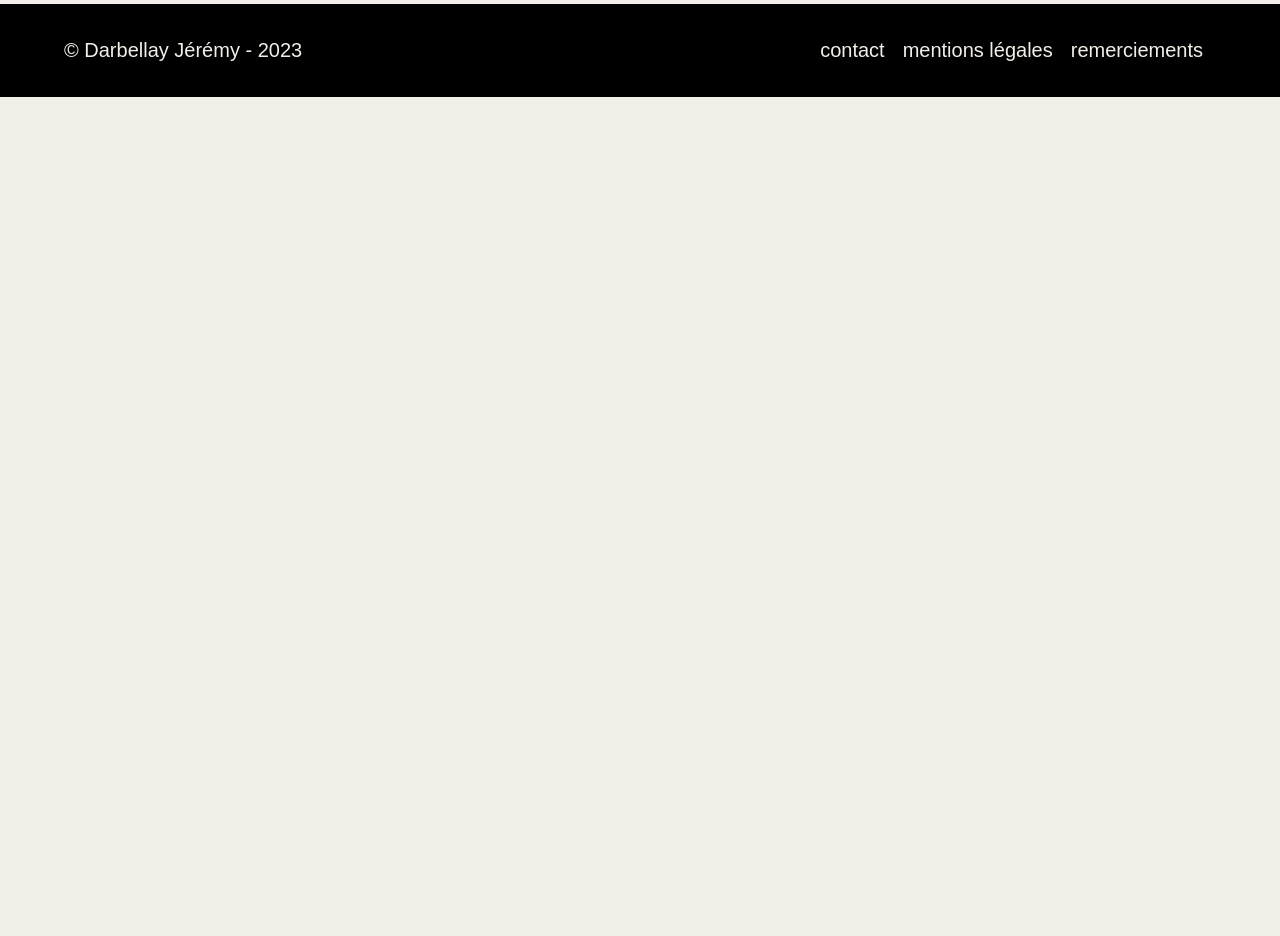
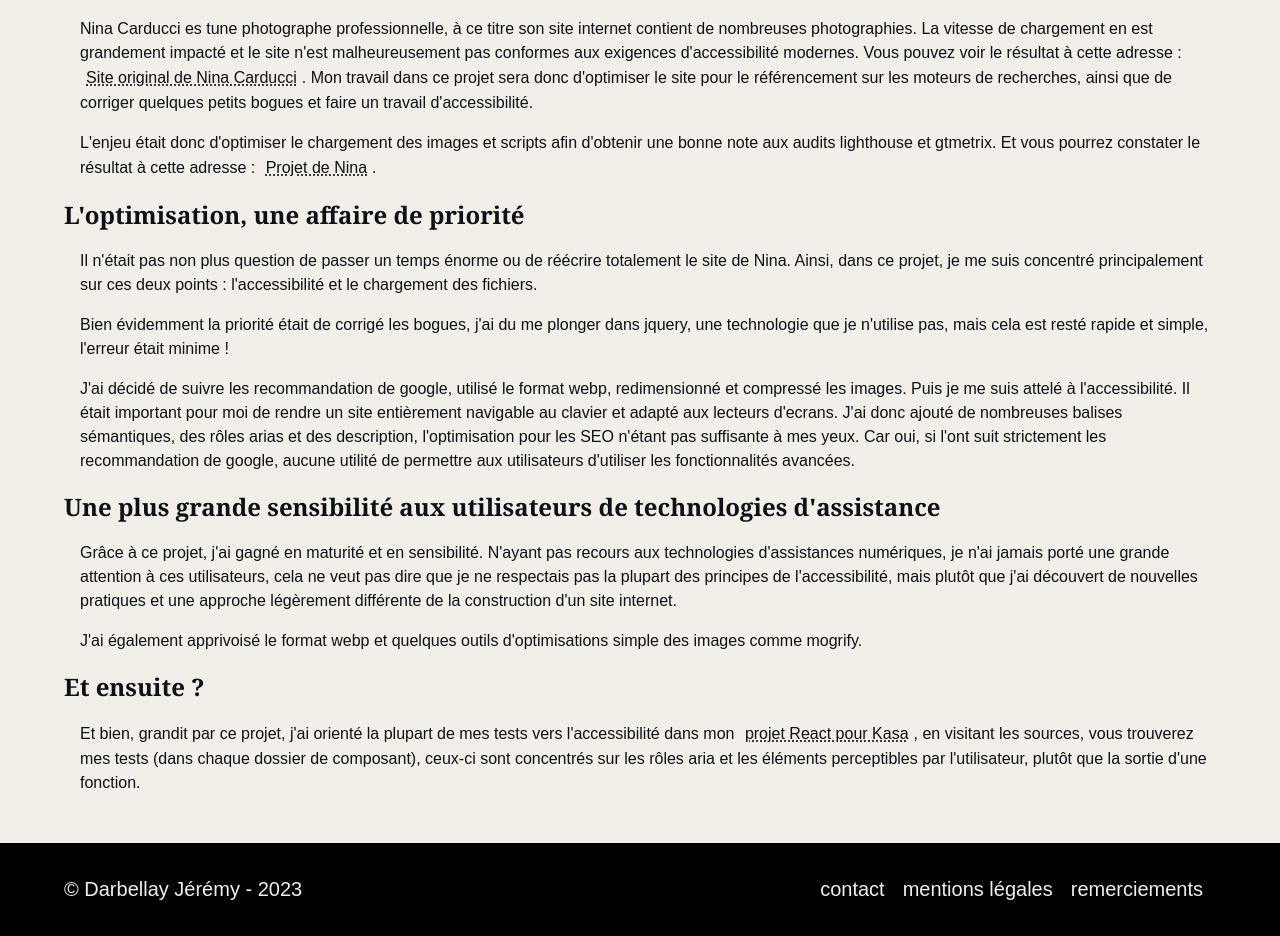
Before and after one commit to JeremyDarbellay/projet_8_openclassrooms, a Next.js app: page /projets/NinaCarducci in a window 1280 px wide. Shown: the part 703-1639 px from the top of the page. Before the commit the page ends 800 px from the top, so only its background shows below. Built offline with nearby package versions, Linux system fonts and the light colour scheme.

Commit message:
ajout du projet de nina

```diff
--- a/src/pages/legal_terms/index.mdx
+++ b/src/pages/legal_terms/index.mdx
@@ -30,8 +30,8 @@ Les images de ce site internet proviennent de :
 
 ## Droits d'auteur
 
-Le code source de ce blog est disponible dans un répertoire git open-source, vous trouverez plus d'informations sur la page de projet de ce portfolio :
-[projet portfolio](/projets/portofolio)<br />
+Le code source de ce site est disponible dans un répertoire git open-source, vous trouverez plus d'informations sur la page de
+[projet de ce portfolio](/projets/portfolio), ainsi que sur le [README des sources](https://github.com/jeremydarbellay/projet_8_openclassrooms)
 
 ## Informations concernant les projets présentés
 
--- a/src/pages/projets/NinaCarducci.mdx
+++ b/src/pages/projets/NinaCarducci.mdx
@@ -17,3 +17,29 @@ export const meta = {
 # Nina Carducci, photographe professionnelle à Bordeaux
 
 <Image src={ninaImage} alt="bannière de Nina" width={1000} className={styles.imgCenter}/>
+
+## Une affaire d'optimisation
+
+Nina Carducci es tune photographe professionnelle, à ce titre son site internet contient de nombreuses photographies. La vitesse de chargement en est grandement impacté et le site n'est malheureusement pas conformes aux exigences d'accessibilité modernes. Vous pouvez voir le résultat à cette adresse : [Site original de Nina Carducci](https://nina-carducci.github.io/). Mon travail dans ce projet sera donc d'optimiser le site pour le référencement sur les moteurs de recherches, ainsi que de corriger quelques petits bogues et faire un travail d'accessibilité.
+
+L'enjeu était donc d'optimiser le chargement des images et scripts afin d'obtenir une bonne note aux audits lighthouse et gtmetrix. Et vous pourrez constater le résultat à cette adresse : [Projet de Nina](https://jeremydarbellay.github.io/projet_5_openclassrooms).
+
+## L'optimisation, une affaire de priorité
+
+Il n'était pas non plus question de passer un temps énorme ou de réécrire totalement le site de Nina. Ainsi, dans ce projet, je me suis concentré principalement sur ces deux points : l'accessibilité et le chargement des fichiers.
+
+Bien évidemment la priorité était de corrigé les bogues, j'ai du me plonger dans jquery, une technologie que je n'utilise pas, mais cela est resté rapide et simple, l'erreur était minime !
+
+J'ai décidé de suivre les recommandation de google, utilisé le format webp, redimensionné et compressé les images. Puis je me suis attelé à l'accessibilité.
+Il était important pour moi de rendre un site entièrement navigable au clavier et adapté aux lecteurs d'ecrans. J'ai donc ajouté de nombreuses balises sémantiques, des rôles arias et des description, l'optimisation pour les SEO n'étant pas suffisante à mes yeux.
+Car oui, si l'ont suit strictement les recommandation de google, aucune utilité de permettre aux utilisateurs d'utiliser les fonctionnalités avancées.
+
+## Une plus grande sensibilité aux utilisateurs de technologies d'assistance
+
+Grâce à ce projet, j'ai gagné en maturité et en sensibilité. N'ayant pas recours aux technologies d'assistances numériques, je n'ai jamais porté une grande attention à ces utilisateurs, cela ne veut pas dire que je ne respectais pas la plupart des principes de l'accessibilité, mais plutôt que j'ai découvert de nouvelles pratiques et une approche légèrement différente de la construction d'un site internet.
+
+J'ai également apprivoisé le format webp et quelques outils d'optimisations simple des images comme mogrify.
+
+## Et ensuite ?
+
+Et bien, grandit par ce projet, j'ai orienté la plupart de mes tests vers l'accessibilité dans mon [projet React pour Kasa](/projets/Kasa), en visitant les sources, vous trouverez mes tests (dans chaque dossier de composant), ceux-ci sont concentrés sur les rôles aria et les éléments perceptibles par l'utilisateur, plutôt que la sortie d'une fonction.
```
